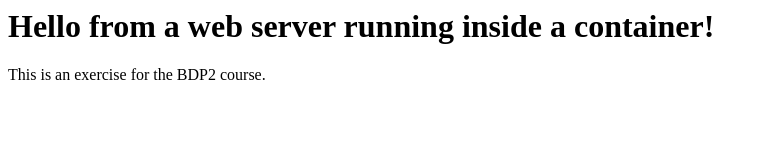
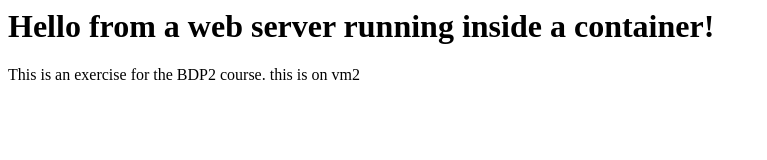
Before and after one commit to behrouzm/bdp2-test, a plain HTML site: page index.html in a window 1280 px wide. Shown: the whole page, without its empty margins (0-767 px from the left). Drawn offline with Linux system fonts and the light colour scheme.

Commit message:
modified sth on vm2

```diff
--- a/index.html
+++ b/index.html
@@ -1,2 +1,3 @@
 <h1>Hello from a web server running inside a container!</h1>
 This is an exercise for the BDP2 course.
+this is on vm2
```
